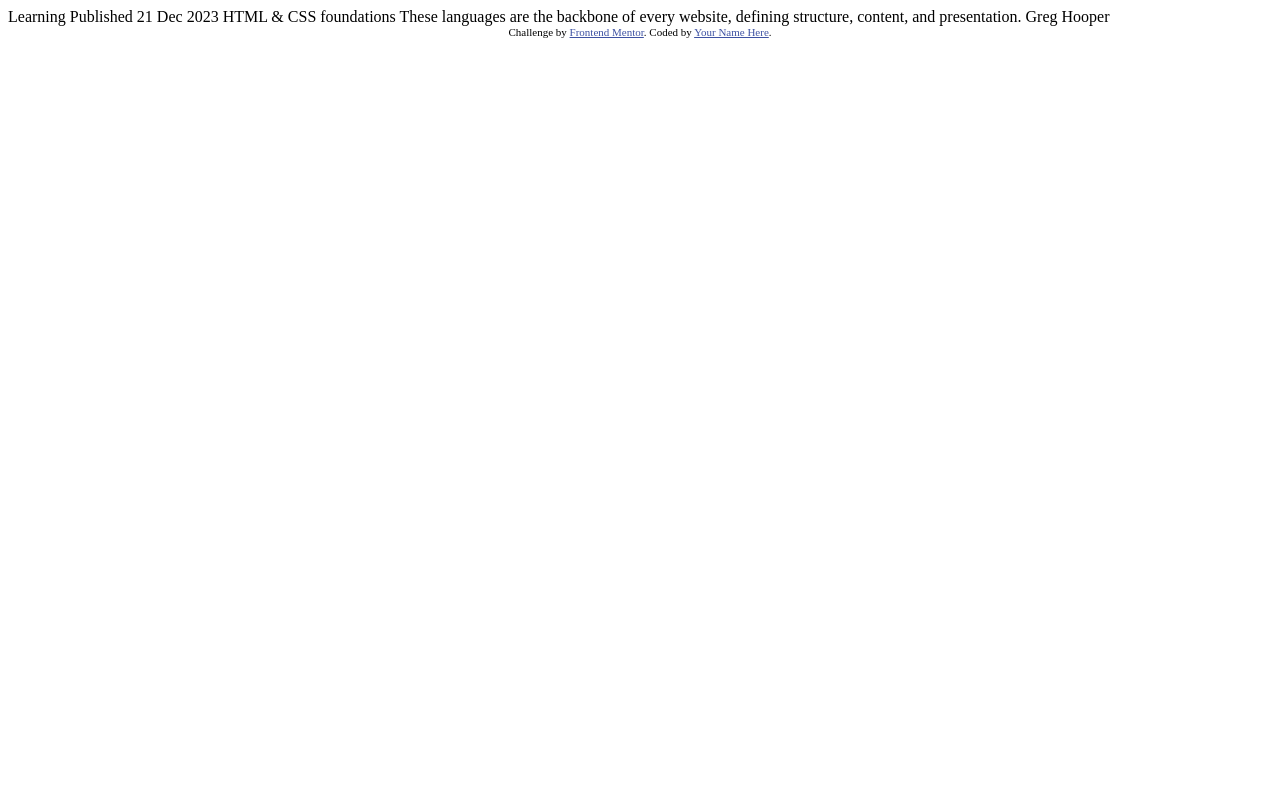
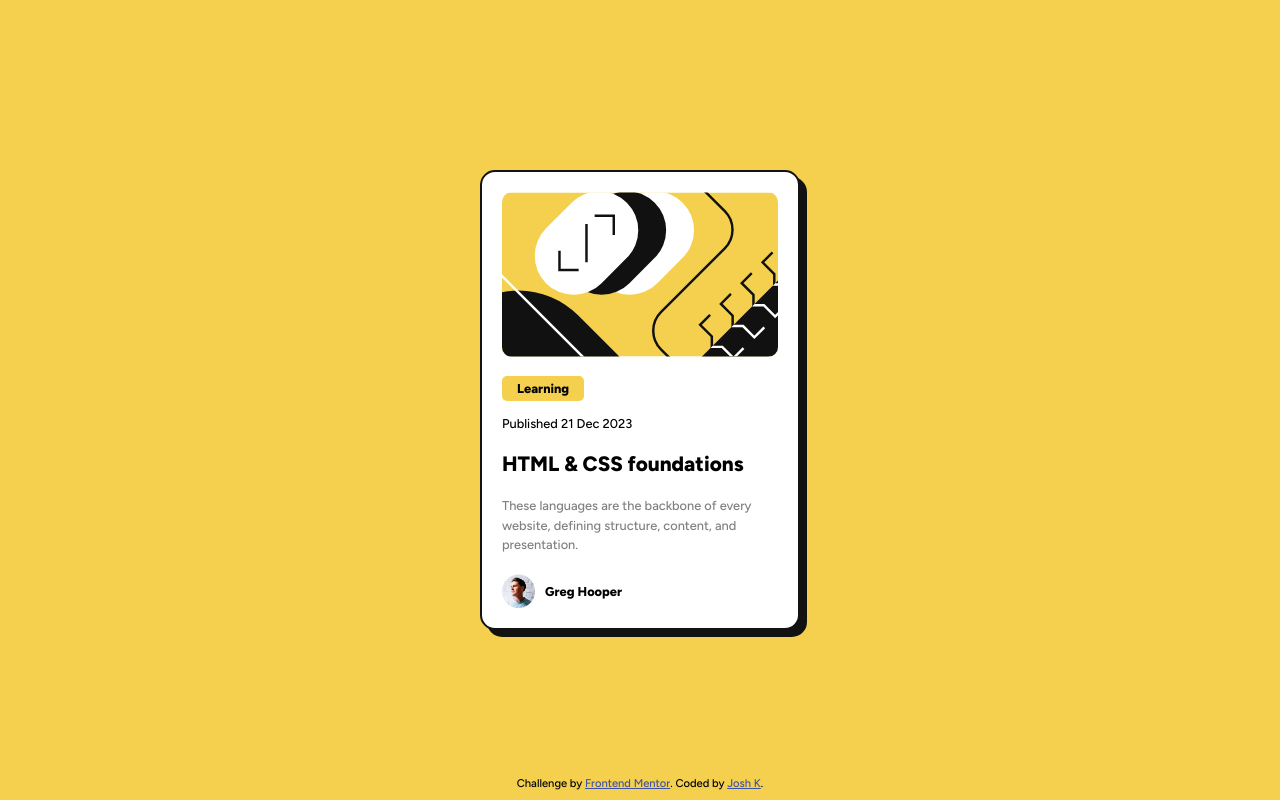
Before and after one commit to jkaps9/blog-preview-card-main, a plain HTML site: page index.html in a window 1280 px wide. Drawn offline with Linux system fonts and the light colour scheme.

Commit message:
Ready for submission

```diff
--- a/index.html
+++ b/index.html
@@ -1,34 +1,45 @@
 <!DOCTYPE html>
 <html lang="en">
+
 <head>
   <meta charset="UTF-8">
-  <meta name="viewport" content="width=device-width, initial-scale=1.0"> <!-- displays site properly based on user's device -->
+  <meta name="viewport" content="width=device-width, initial-scale=1.0">
+  <!-- displays site properly based on user's device -->
 
   <link rel="icon" type="image/png" sizes="32x32" href="./assets/images/favicon-32x32.png">
-
+  <link rel="stylesheet" href="style.css">
   <title>Frontend Mentor | Blog preview card</title>
 
-  <!-- Feel free to remove these styles or customise in your own stylesheet 👍 -->
-  <style>
-    .attribution { font-size: 11px; text-align: center; }
-    .attribution a { color: hsl(228, 45%, 44%); }
-  </style>
 </head>
+
 <body>
+  <main>
+    <div class="container">
+      <div class="content">
+        <section class="main-section">
+          <img src="./assets/images/illustration-article.svg" alt="">
+          <div class="subheader-container">
+            <h2>Learning</h2>
+          </div>
+          <h3>Published 21 Dec 2023</h3>
 
-  Learning
+          <h1>HTML & CSS foundations</h1>
 
-  Published 21 Dec 2023
+          <p>These languages are the backbone of every website, defining structure, content, and presentation.</p>
+        </section>
+        <section class="author-section">
+          <img src="./assets/images/image-avatar.webp" alt="">
+          <h2 class="author">Greg Hooper</h2>
+        </section>
+      </div>
+    </div>
+  </main>
+  <footer>
+    <div class="attribution">
+      Challenge by <a href="https://www.frontendmentor.io?ref=challenge" target="_blank">Frontend Mentor</a>.
+      Coded by <a href="#">Josh K</a>.
+    </div>
+  </footer>
+</body>
 
-  HTML & CSS foundations
-
-  These languages are the backbone of every website, defining structure, content, and presentation.
-
-  Greg Hooper
-
-  <div class="attribution">
-    Challenge by <a href="https://www.frontendmentor.io?ref=challenge" target="_blank">Frontend Mentor</a>.
-    Coded by <a href="#">Your Name Here</a>.
-  </div>
-</body>
 </html>
--- /dev/null
+++ b/style.css
@@ -0,0 +1,117 @@
+@import url('https://fonts.googleapis.com/css2?family=Figtree:ital,wght@0,500..800;1,500..800&display=swap');
+
+:root {
+    --primary-color: hsl(47, 88%, 63%);
+    --neutral-white: hsl(0, 0%, 100%);
+    --neutral-grey: hsl(0, 0%, 50%);
+    --neutral-black: hsl(0, 0%, 7%);
+}
+
+* {
+    box-sizing: border-box;
+    margin: 0;
+    padding: 0;
+}
+
+body {
+    font-family: 'Figtree', sans-serif;
+    background: var(--primary-color);
+}
+
+body p {
+    font-size: 0.8rem;
+    line-height: 1.2rem;
+    font-weight: 500;
+    color: var(--neutral-grey);
+}
+
+body h2 {
+    font-size: 0.8rem;
+    font-weight: 800;
+    margin: 5px 10px;
+}
+
+.container {
+    display: grid;
+    place-content: center;
+    min-height: 100vh;
+    margin: 0 1rem;
+    /* Adds space on left and right side on mobile screens */
+}
+
+.content {
+    background: var(--neutral-white);
+    border: 2px solid var(--neutral-black);
+    border-radius: 15px;
+    box-shadow: 7px 7px 0px var(--neutral-black);
+    margin: 0 auto;
+    padding: 10px;
+    height: auto;
+    max-width: 320px;
+}
+
+.main-section {
+    padding: 10px;
+}
+
+.main-section img {
+    width: 100%;
+    border-radius: 10px;
+}
+
+.subheader-container {
+    background: var(--primary-color);
+    border-radius: 5px;
+    width: fit-content;
+    margin: 15px 0px;
+}
+
+.subheader-container h2 {
+    padding: 5px;
+}
+
+.main-section h1 {
+    font-size: 1.3rem;
+    font-weight: 800;
+    margin-bottom: 20px;
+}
+
+.main-section h1:hover {
+    color: var(--primary-color);
+    cursor: pointer;
+}
+
+.main-section h3 {
+    font-size: 0.8rem;
+    font-weight: 500;
+    margin: 10px 0px 20px 0px;
+}
+
+.author-section {
+    margin: 10px;
+    display: flex;
+    flex-direction: row;
+    align-content: center;
+    /* justify-content: center; */
+}
+
+.author-section img {
+    max-width: 12%;
+}
+
+.author-section h2 {
+    padding-top: 5px;
+}
+
+.attribution {
+    position: absolute;
+    bottom: 0;
+    width: 100%;
+    font-size: 0.7rem;
+    text-align: center;
+    padding: 10px;
+}
+
+.attribution a {
+    color: hsl(228, 45%, 44%);
+}
```
Also changed, not shown: assets/images/screenshot.png (added), 2 other files.
